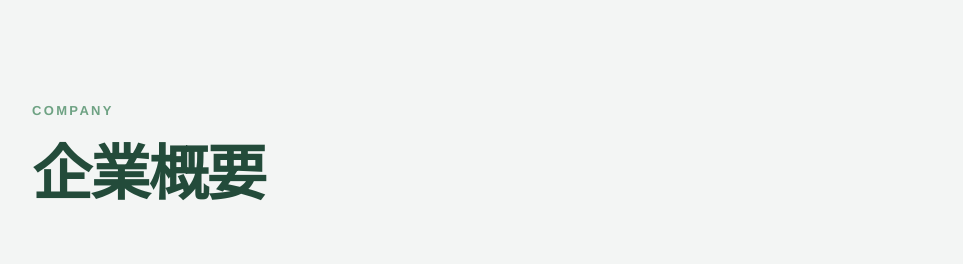
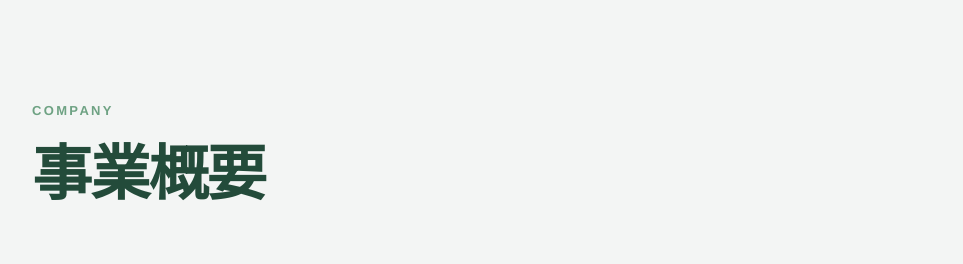
Before and after one commit to ornkms/amurec-sample, a plain HTML site: page index.html in a window 1280 px wide. Shown: the part 6040-6304 px from the top of the page, without its empty margins (18-981 px from the left). Drawn offline with Linux system fonts and the light colour scheme.

Commit message:
Add files via upload

```diff
--- a/index.html
+++ b/index.html
@@ -1167,7 +1167,7 @@ COMPANY
             </p>
 
             <h2>
-                企業概要
+                事業概要
             </h2>
 
         </div>
```
